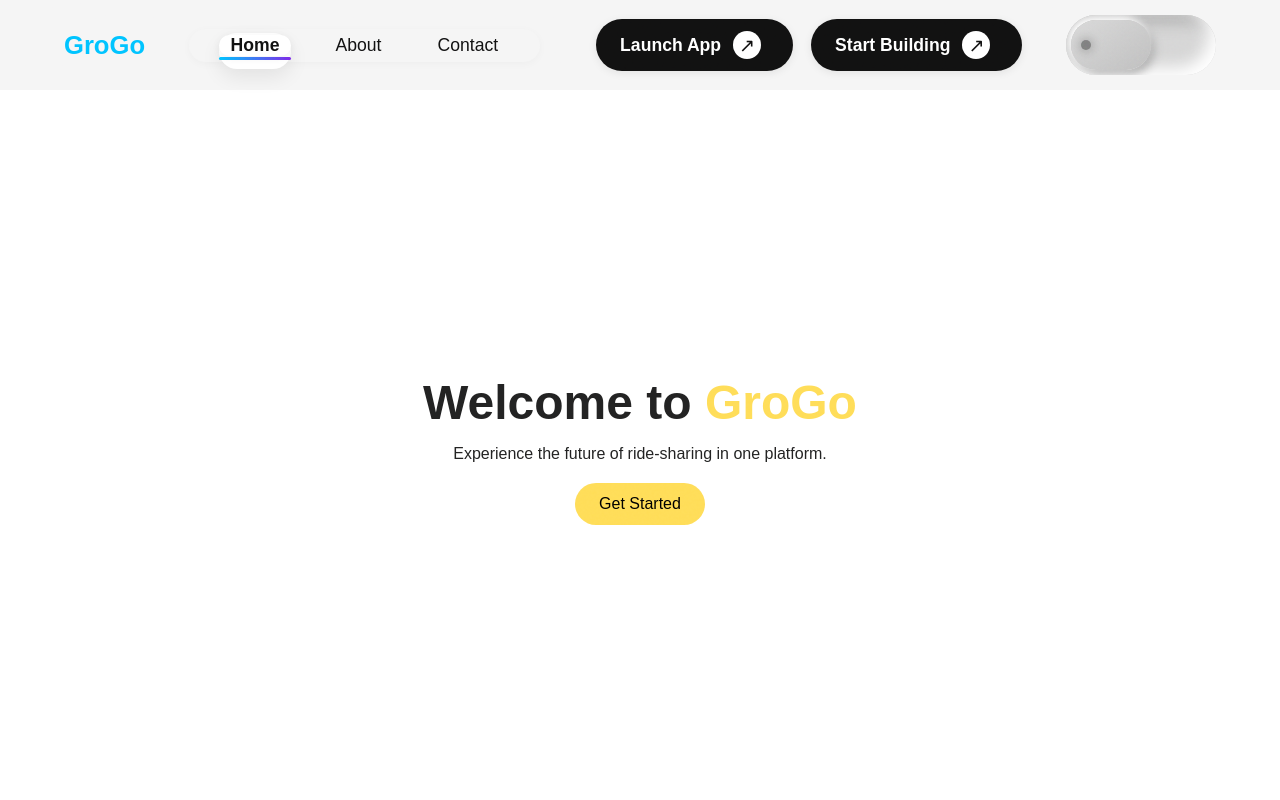
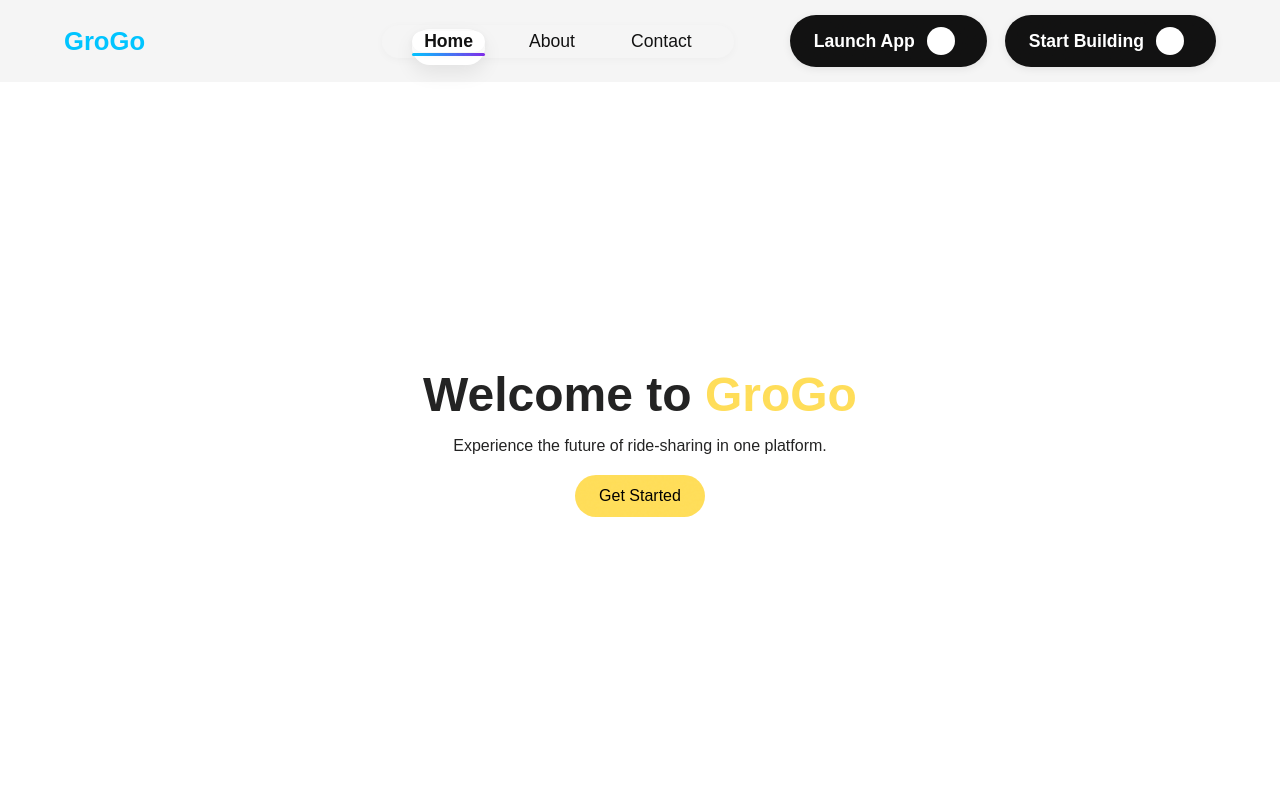
Before and after one commit to sahil-tambe/GroGO, a website: page landing.html in a window 1280 px wide. Shown: the top 800 px of the page. Drawn offline with Linux system fonts and the light colour scheme.

Commit message:
Landing.html

```diff
--- a/landing.html
+++ b/landing.html
@@ -21,18 +21,9 @@
         <span class="nav-indicator" aria-hidden="true"></span>
       </nav>
       <div class="nav-actions">
-        <a href="#" class="action-btn">Launch App <span class="arrow">↗</span></a>
-        <a href="#" class="action-btn">Start Building <span class="arrow">↗</span></a>
+  <a href="#" class="action-btn" data-text="Launch App"><span class="btn-text">Launch App</span><span class="arrow" aria-hidden="true"></span></a>
+  <a href="#" class="action-btn" data-text="Start Building"><span class="btn-text">Start Building</span><span class="arrow" aria-hidden="true"></span></a>
       </div>
-    </div>
-    <!-- From Uiverse.io by chase2k25 -->
-    <div class="switch-container">
-      <input class="toggle-checkbox" id="toggle-switch" type="checkbox" />
-      <label class="switch" for="toggle-switch">
-        <div class="toggle">
-          <div class="led"></div>
-        </div>
-      </label>
     </div>
   </header>
 
```
